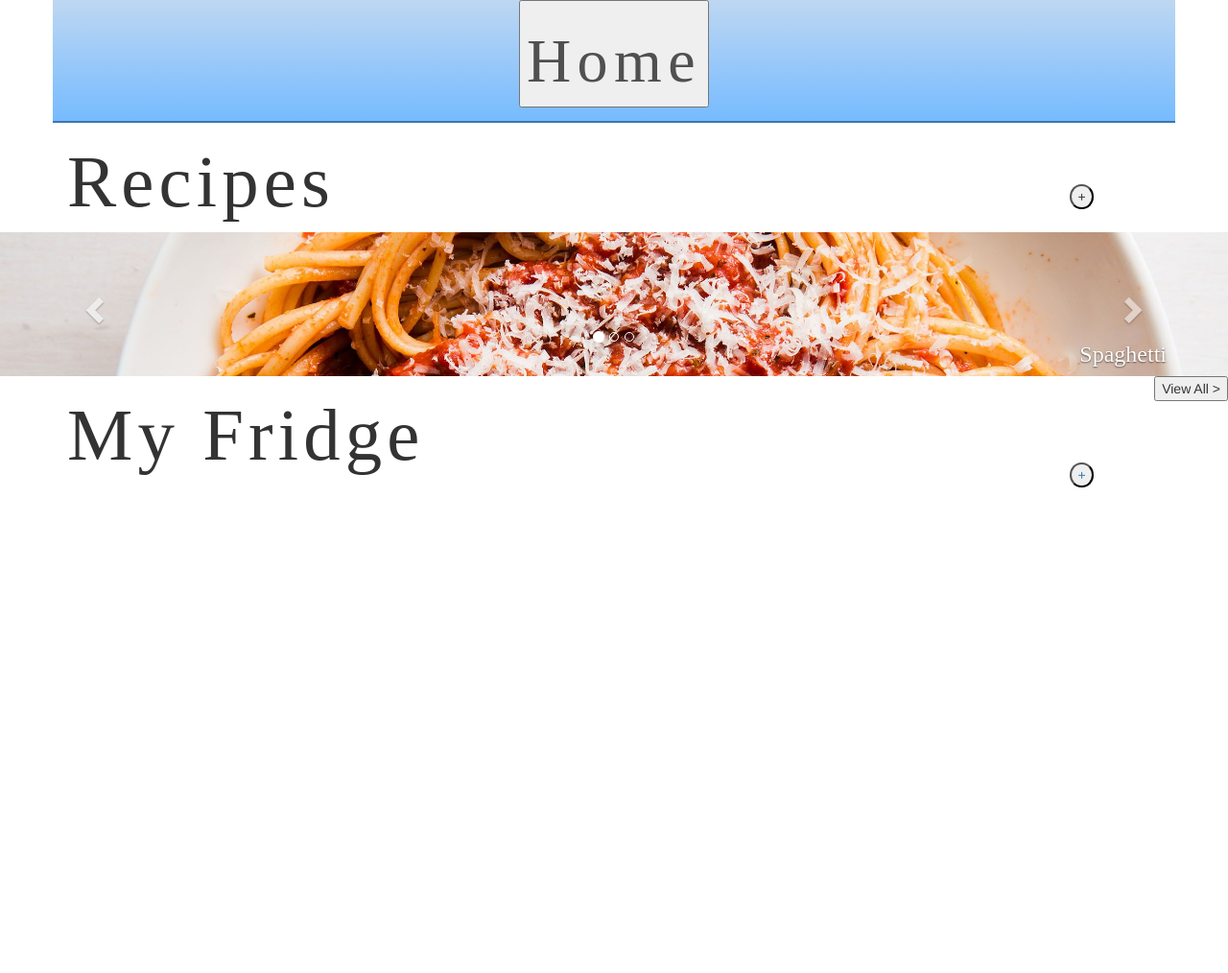
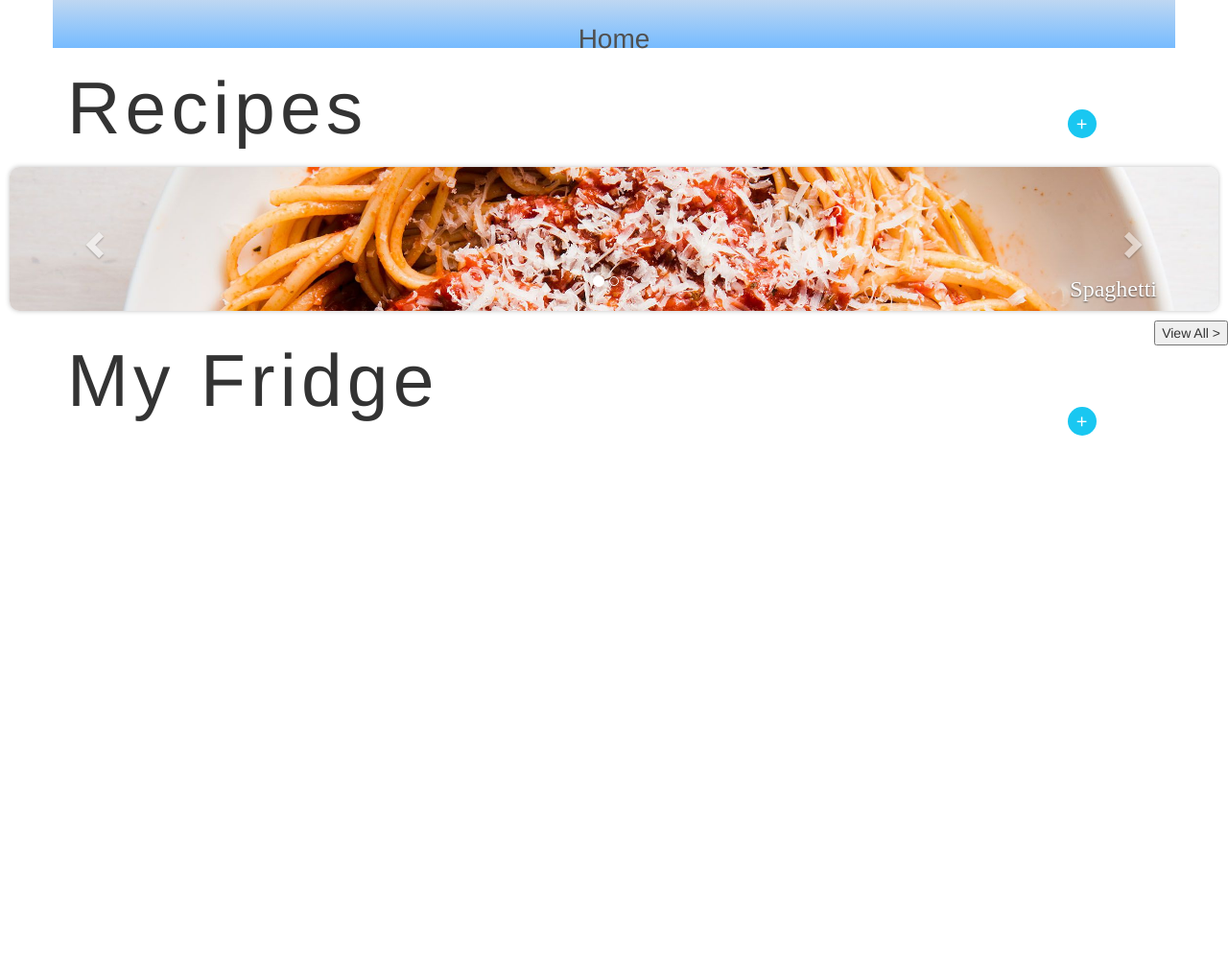
Before and after one commit to ShengzhiW/stayfresh, a PHP site: page /index.html in a window 1280 px wide. Shown: the top 1014 px of the page at 96% size. Run offline with PHP 8.4, Linux system fonts and the light colour scheme.

Commit message:
commit message

```diff
--- a/app.css
+++ b/app.css
@@ -1,18 +1,13 @@
 .body {
     background: linear-gradient(rgb(183, 196, 240), E8E8E8);
-
-
+    font-family: "Avenir", sans-serif;
 }
 
 h1 {
-    font-size: 5vw;
-    font-family: "Avenir";
-
-    letter-spacing: 0.5vw;
+    font-size: 28px;
 }
 
 .button, p, h2 {
-    font-family: "Avenir";
 }
 
 .col {
@@ -22,7 +17,6 @@ h1 {
 .back {
     margin-top: 2vw;
     float: left;
-
     font-size: 5vw;
 }
 
@@ -30,13 +24,9 @@ h1 {
 
 .header-home {
     text-align: center;
-
     background: linear-gradient(#BED7F2, #76BBFF);
-    border-bottom: 2px solid rgb(60, 117, 173);
-
     box-sizing: border-box;
-    height: 10vw;
-
+    height: 50px;
 }
 
 .home-title {
@@ -63,12 +53,18 @@ h1 {
 
 #recipes-title, #my-fridge-title {
     float: left;
-
     font-size: 6vw;
     letter-spacing: 0.4vw;
 }
 
 .plus-button, .minus-button {
+    width: 30px;
+    height: 30px;
+    border:  0;
+    background-color: #19C7F1;
+    color:  white;
+    font-size: 20px;
+    line-height: 10px;
     box-sizing: border-box;
     border-radius: 100%;
 }
@@ -319,3 +315,16 @@ h1 {
     float: right;
 
 }
+
+.carousel-cards{
+    padding: 10px;
+}
+
+.carousel-cards .item{
+    border-radius: 10px;
+    overflow: hidden;
+    box-shadow: 0px 0px 5px 0px rgba(0,0,0,0.25);
+}
+
+.carousel-cards img{
+}
--- a/index.html
+++ b/index.html
@@ -10,9 +10,7 @@
   </head>
 
   <div class="container header-home">
-      <button>
           <h1 class="home-title">Home</h1>
-      </button>
   </div>
 
   <div class="container recipes-home">
@@ -36,12 +34,11 @@
       </ol>
 
       <!-- Wrapper for slides -->
-      <div class="carousel-inner">
+      <div class="carousel-inner carousel-cards">
         <div class="item active">
           <img src="images/recipes-spaghetti.jpg" alt="Chania">
           <div class="carousel-caption">
             <h3>Spaghetti</h3>
-
           </div>
         </div>
 
```
